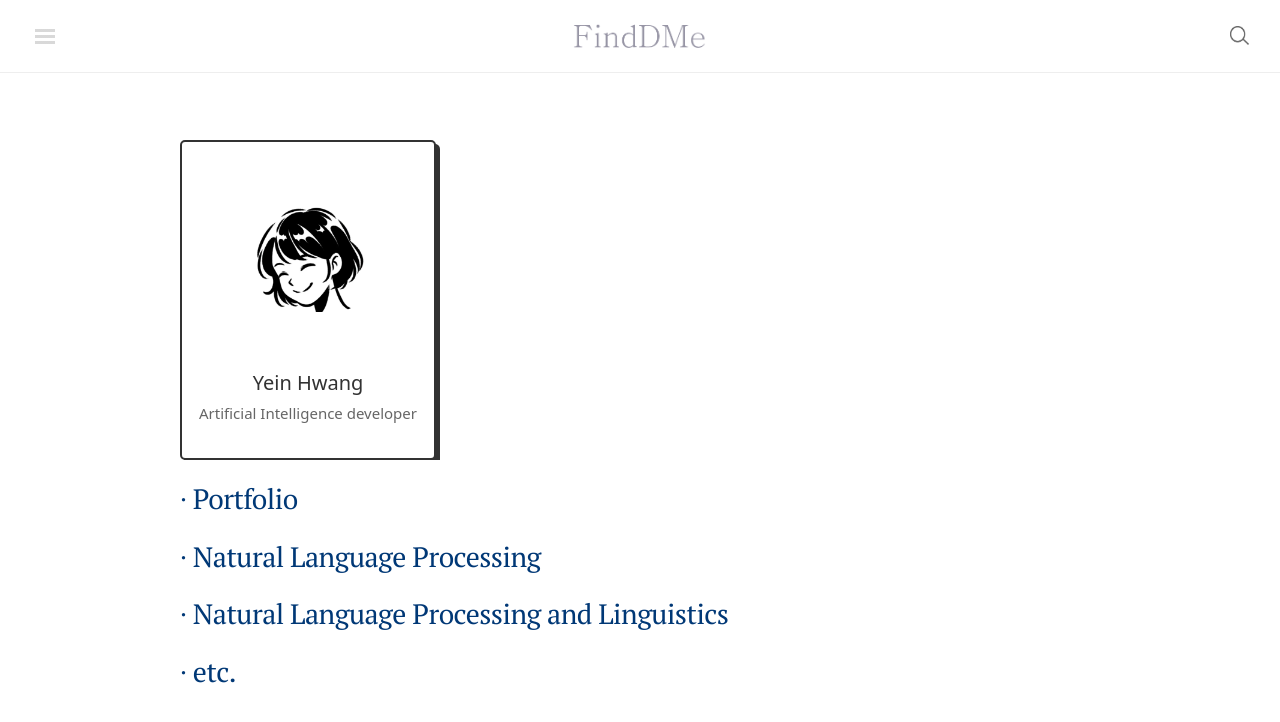
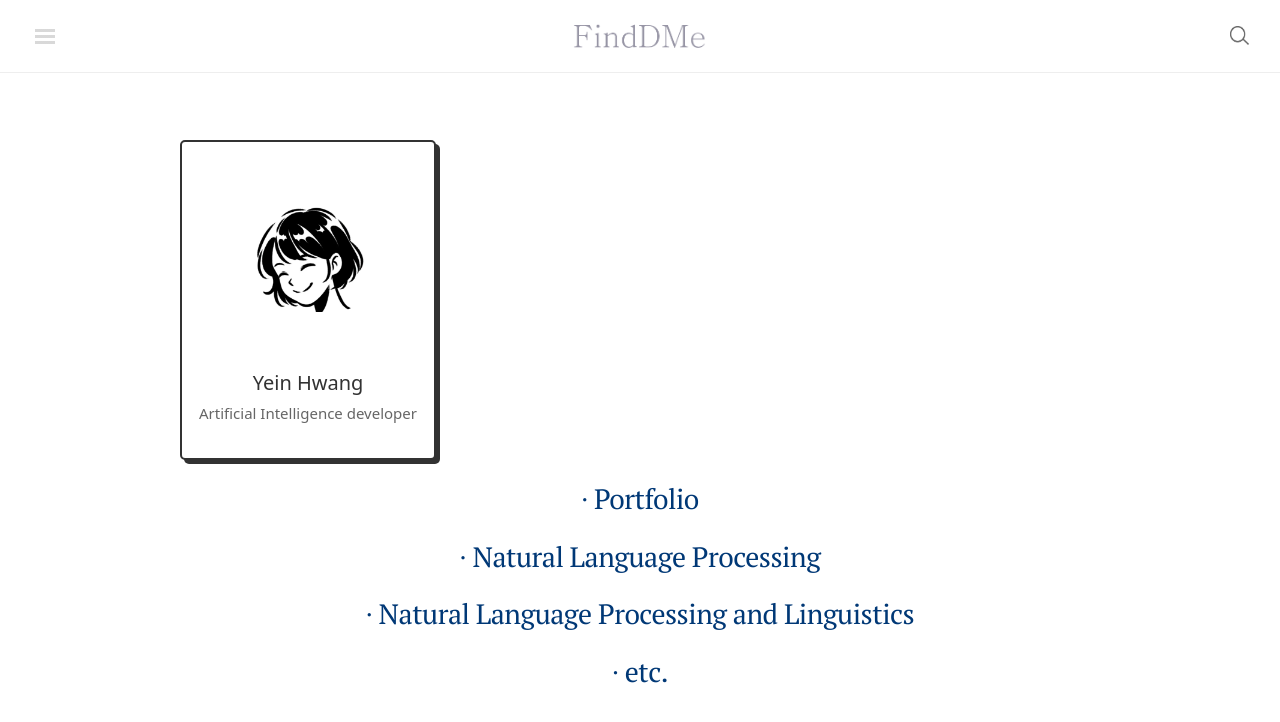
Before and after one commit to finddme/finddme.github.io, a Jekyll site: the page built from blog/home.html, in a window 1280 px wide. Shown: the top 722 px of the page. Built offline with Jekyll 4.4.1, drawn with Linux system fonts in a browser that asks for light colours; nearby versions of some CDN libraries; comment, search, counter and statistics services are not loaded.

Commit message:
Update home.html

```diff
--- a/blog/home.html
+++ b/blog/home.html
@@ -3,7 +3,7 @@ layout: page
 title:   # H o m e
 ---
 
-<div class="card-expo" style="overflow-y: hidden">
+<div class="card-expo" style="overflow-y: hidden text-align:center">
     <div class="card">
       <div class="card-photo"></div>
       <div class="card-title">Yein Hwang<br>
@@ -30,7 +30,7 @@ title:   # H o m e
     </div>
 </div>
 
-<div class="tags-expo">
+<div class="tags-expo" style="text-align:center">
 <!--   <div class="tags-expo-section">
     {% for tag in site.home %}
     <a href="#{{ tag[0] | slugify }}" class="post-tag">{{ tag[0] }}</a>
@@ -38,7 +38,7 @@ title:   # H o m e
   </div> -->
 <!--   <hr/> -->
 <!--   <div class="tags-expo-list" style="float: left; width: 50%;"> -->
-  <div class="tags-expo-list">
+  <div class="tags-expo-list" >
     {% for tag in site.home %}
     <li style="margin-bottom: -0.7rem;">
       <h2 id="{{ tag[0] | slugify }}">{{ tag[0] }}</h2>
```
